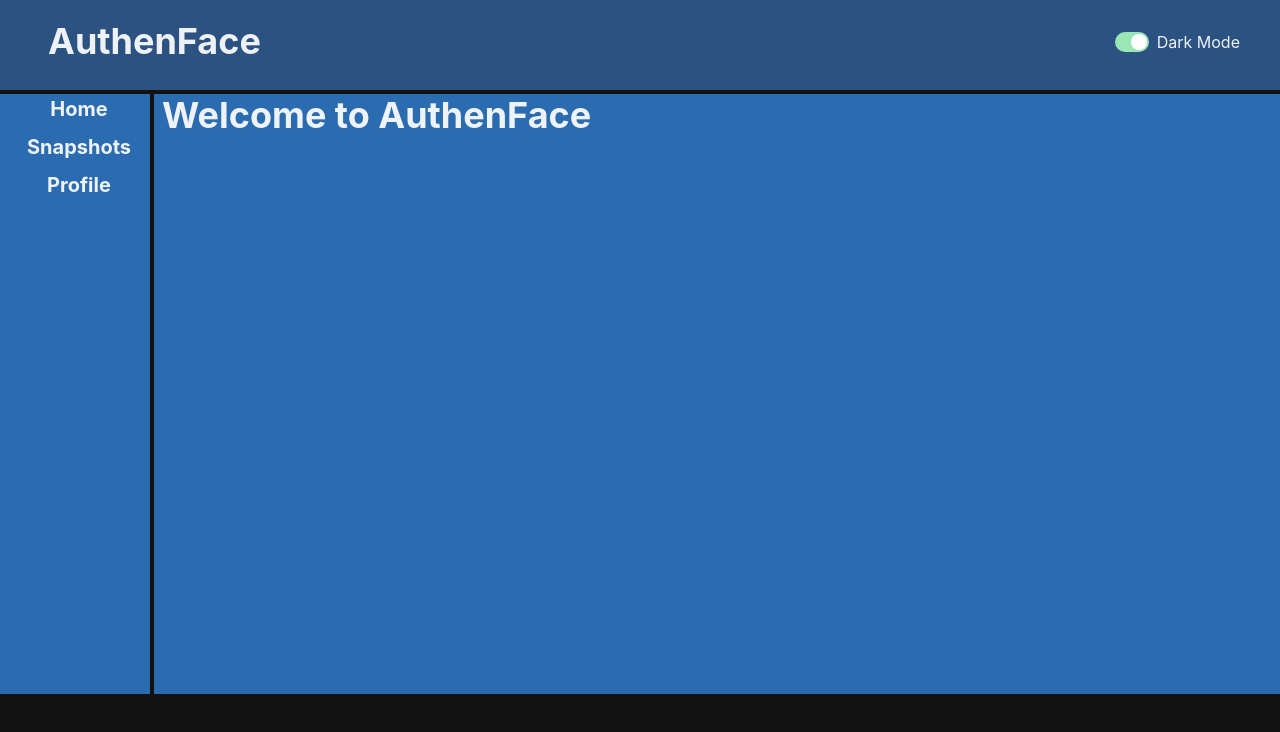
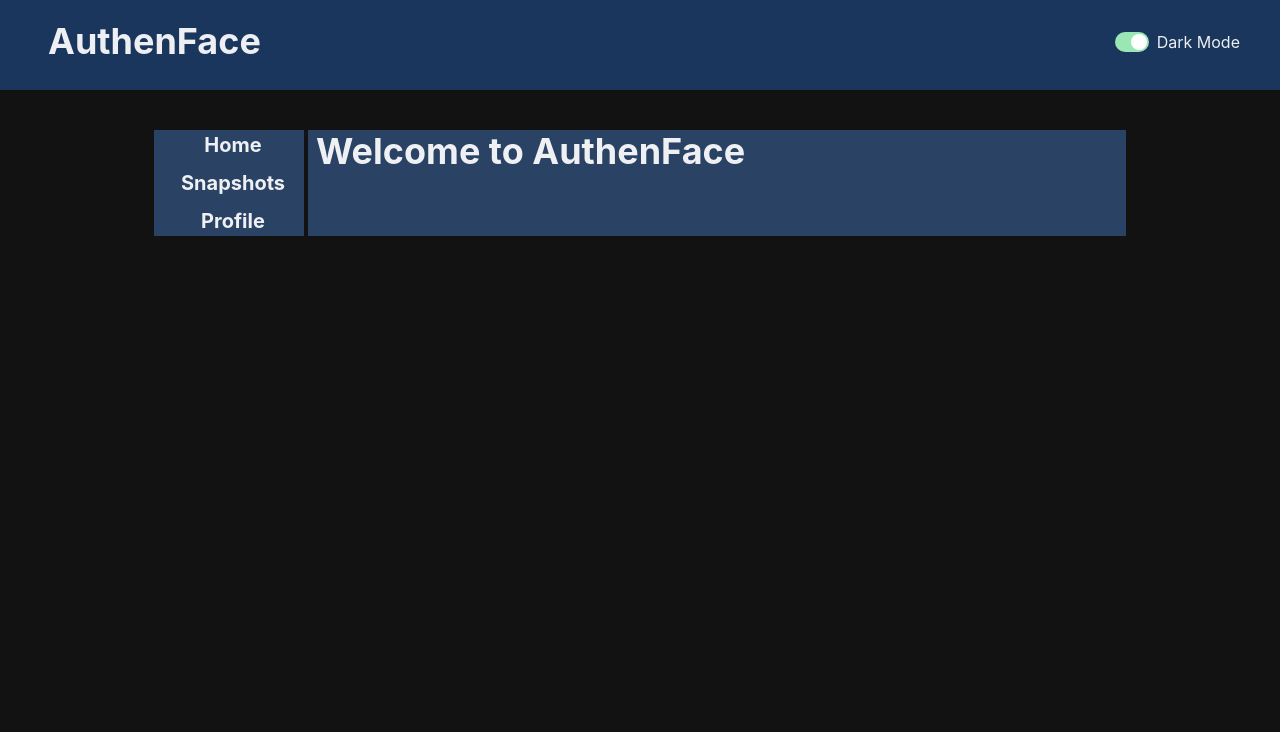
Before and after one commit to Edjery/authenface-frontend, a React (Vite) app: page / in a window 1280 px wide. Shown: the top 732 px of the page. Built offline with nearby package versions, Linux system fonts and the light colour scheme.

Commit message:
fixed homepage template

```diff
--- a/src/App.tsx
+++ b/src/App.tsx
@@ -17,29 +17,30 @@ function App() {
 
   return (
     <Grid
-      templateAreas={`"header header" "nav main"`}
-      gridTemplateRows={"90px 600px"}
-      gridTemplateColumns={"150px 1fr"}
-      gap="1"
+      templateAreas={`"header header header header" "leftSide nav main rightSide"`}
+      gridTemplateRows={"90px 1fr"}
+      gridTemplateColumns={"150px 150px 1fr 150px"}
+      rowGap="10"
+      columnGap="1"
     >
       <GridItem
         pl="2"
         area={"header"}
-        bg={colorMode === "dark" ? "blue.700" : "blue.300"}
+        bg={colorMode === "dark" ? "blue.900" : "blue.200"}
       >
         <NavBar />
       </GridItem>
       <GridItem
         pl="2"
         area={"nav"}
-        bg={colorMode === "dark" ? "blue.600" : "blue.200"}
+        bg={colorMode === "dark" ? "blue.800" : "blue.100"}
       >
         <SideBar />
       </GridItem>
       <GridItem
         pl="2"
         area={"main"}
-        bg={colorMode === "dark" ? "blue.600" : "blue.200"}
+        bg={colorMode === "dark" ? "blue.800" : "blue.100"}
       >
         <MainHomeBody />
       </GridItem>
```
